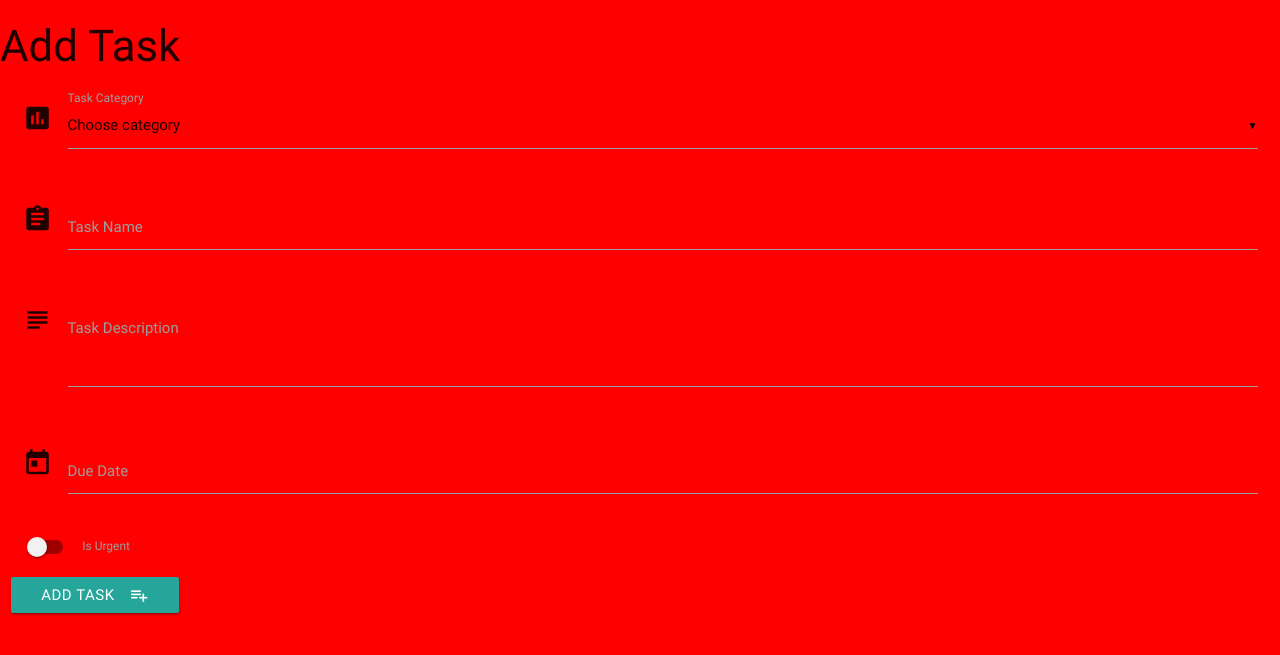
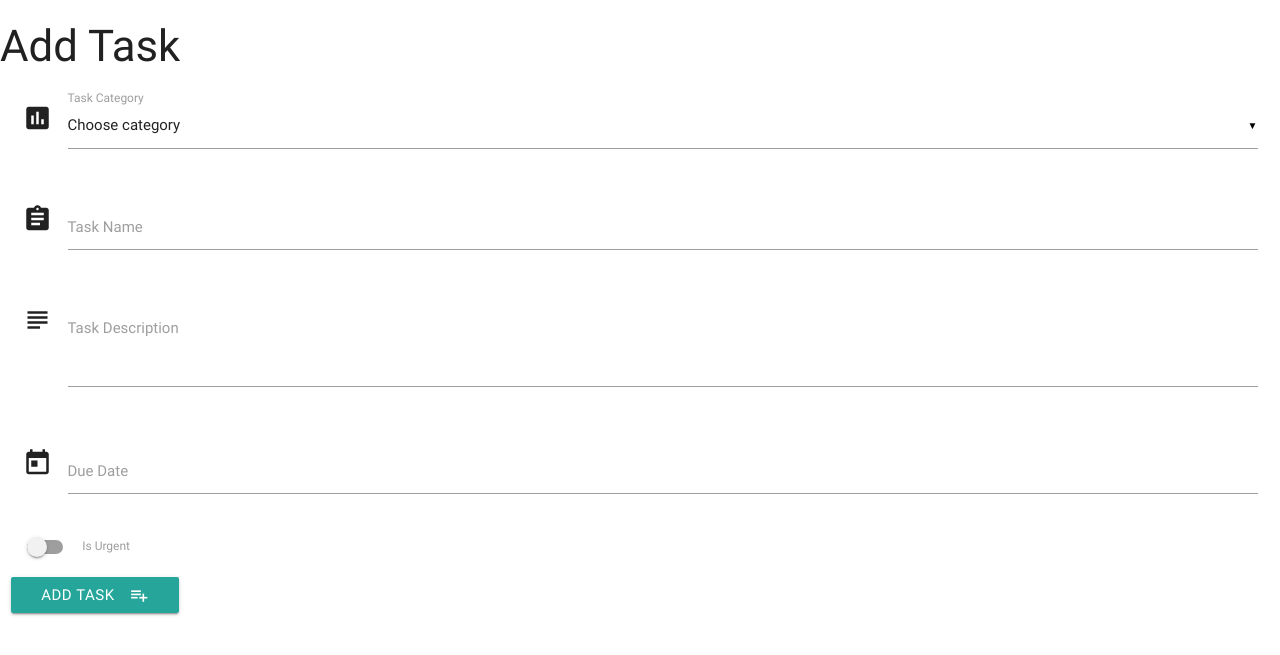
Before and after one commit to Andeweg01/task-manager-sascha, a Flask app: template templates/addtask.html in a window 1280 px wide. Shown: the top 655 px of the page. Run offline with Flask 2, Linux system fonts and the light colour scheme; the template is opened without the code that fills it, so the values that code supplies are empty; some libraries are stand-ins or nearby versions.

Commit message:
commit of style changes

```diff
--- a/static/css/style.css
+++ b/static/css/style.css
@@ -1,6 +1,3 @@
-body {
-    background-color: red;
-}
 .btn_small {
     height: 24px;
     width: 60px;
@@ -8,6 +5,7 @@ body {
     margin: 5px 5px;
     padding: 0 0.5em;
 }
+
 .task_header {
     margin-top: 5px;
 }
--- a/templates/tasks.html
+++ b/templates/tasks.html
@@ -8,6 +8,8 @@
 
             <div class="task_header col s9">
                 <i class="material-icons">expand_more</i>
+                <a class="waves-effect waves-light btn">Done</a>
+                <a class="waves-effect waves-light btn blue">Edit</a>
 			        <strong>{{task.task_name}}</strong> - {{task.due_date}}
 		    </div>
         </div>
```
